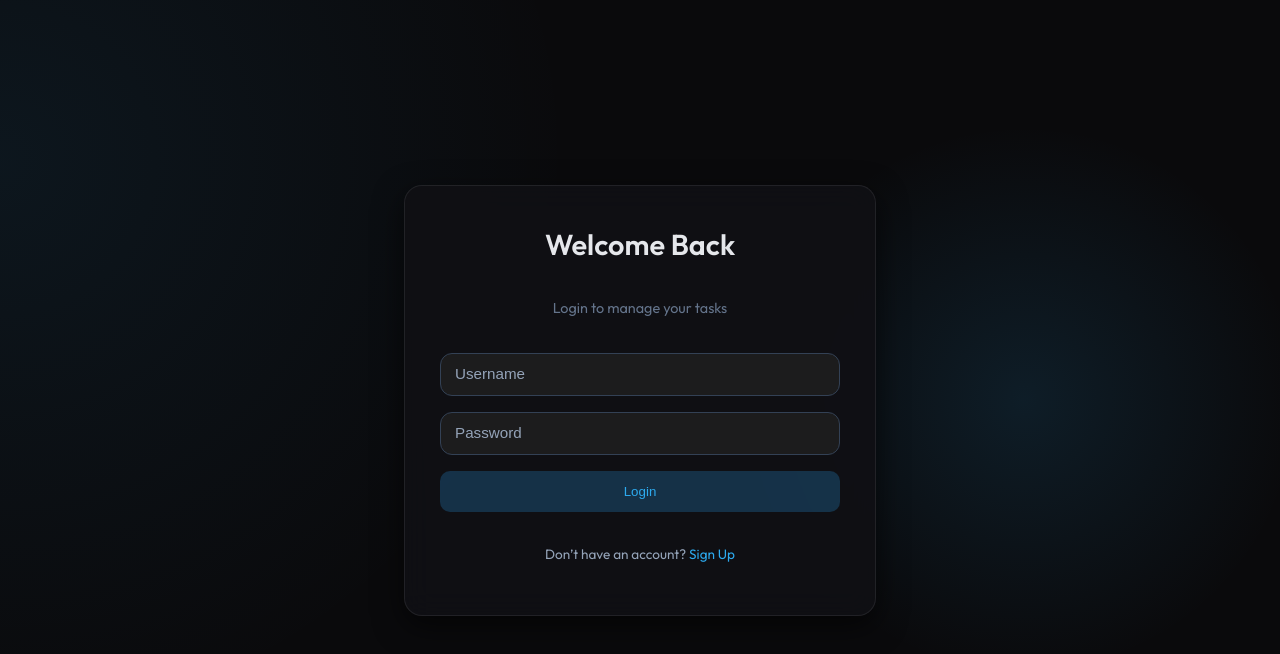
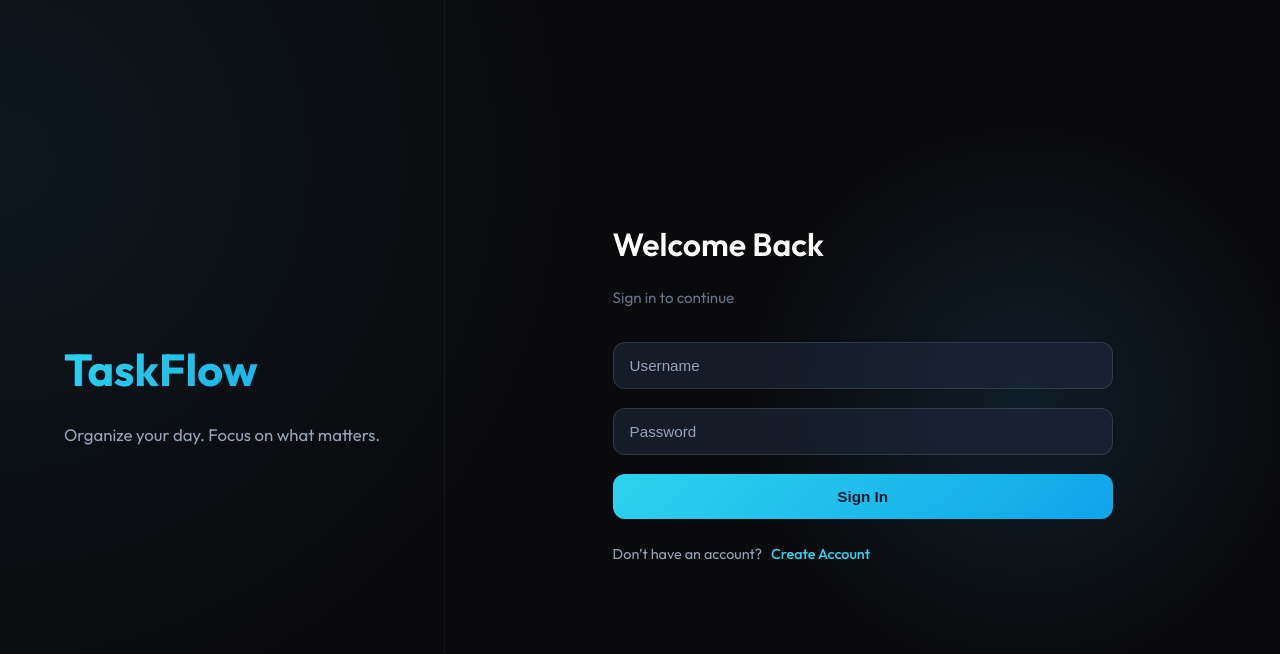
Before and after one commit to pratikshit19/To-Do-end-to-end-, a React (Vite) app in the folder frontend/: page / in a window 1280 px wide. Shown: the top 654 px of the page. Built offline with nearby package versions, Linux system fonts and the light colour scheme.

Commit message:
UI CHanges

```diff
--- a/frontend/index.html
+++ b/frontend/index.html
@@ -9,7 +9,7 @@
 <link href="https://fonts.googleapis.com/css2?family=Outfit:wght@300;400;500;600;700;800&amp;family=JetBrains+Mono:wght@400;500;600&amp;display=swap" rel="stylesheet">
 
     <meta name="viewport" content="width=device-width, initial-scale=1.0" />
-    <title>To Do App</title>
+    <title>TaskFlow</title>
   </head>
   <body>
     <div id="root"></div>
--- a/frontend/src/App.css
+++ b/frontend/src/App.css
@@ -2,24 +2,28 @@
   justify-content: center;
   align-items: center;
 }
-
-
-/* GLOBAL */
-body {
+html, body {
+  height: 100%;
+  margin: 0;
   overflow-x: hidden;
-  margin: 0;
   font-family: "Inter", sans-serif;
   background: linear-gradient(180deg, #05080f 0%, #0d1622 100%);
   color: #fff;
 }
+.divider {
+  height: 1px;
+  background: rgba(255,255,255,0.05);
+  margin: 20px 0;
+}
 
 /* WRAPPER */
 .app-wrapper {
-  width: 100%;
-  max-width: 1200px;
-  margin: 0 auto;
-  padding: 20px;
-  box-sizing: border-box;
+  /* width: 100%;
+  max-width: 1200px; */
+  /* margin: 0 auto; */
+  padding: 25px;
+  overflow-y: auto;
+  /* box-sizing: border-box; */
 }
 
 /* HEADER */
@@ -51,7 +55,8 @@ body {
 
 /* PROGRESS */
 .progress-container {
-  margin-top: 30px;
+  margin-top: 15px;
+  border-top: solid 1px #88888831;
 }
 
 .progress-sub {
--- a/frontend/src/Login.css
+++ b/frontend/src/Login.css
@@ -1,130 +1,198 @@
-/* FULL PAGE BACKGROUND */
-.login-page {
-  min-height: 100vh; /* FIXED */ display: flex; justify-content: center; align-items: center; padding: 0 20px 0 20px;
-  animation: fadeInPage 0.5s ease;
+html, body {
+  height: 100%;
+  margin: 0;
+  overflow-x: hidden;
 }
 
-@keyframes fadeInPage {
-  from {
-    opacity: 0;
-    transform: scale(1.02);
+/* ============================ */
+/* GLOBAL WRAPPER */
+/* ============================ */
+
+.auth-wrapper {
+  min-height: 100vh;
+  display: flex;
+  background: var(--bg);
+  color: white;
+  /* font-family: system-ui, -apple-system, BlinkMacSystemFont, sans-serif; */
+}
+
+/* ============================ */
+/* LEFT HERO SECTION */
+/* ============================ */
+
+.auth-hero {
+  /* flex: 1; */
+  display: flex;
+  flex-direction: column;
+  justify-content: center;
+  padding: 4rem;
+  /* background: linear-gradient(135deg, #0f172a, #111827); */
+  border-right: 1px solid rgba(255,255,255,0.05);
+}
+
+.auth-hero h1 {
+  font-size: 2.8rem;
+  font-weight: 700;
+  background: linear-gradient(135deg, #2dd3ee, #0ea5e9);
+  -webkit-background-clip: text;
+  -webkit-text-fill-color: transparent;
+}
+
+.auth-hero p {
+  /* margin-top: 1rem; */
+  font-size: 1.05rem;
+  color: #94a3b8;
+  max-width: 400px;
+}
+
+/* ============================ */
+/* RIGHT CARD SECTION */
+/* ============================ */
+
+.auth-card {
+  flex: 1;
+  display: flex;
+  flex-direction: column;
+  justify-content: center;
+  /* padding: 4rem; */
+  max-width: 500px;
+  margin: auto;
+}
+
+.auth-title {
+  font-size: 2rem;
+  font-weight: 600;
+}
+
+.auth-subtitle {
+  font-size: 0.95rem;
+  color: #64748b;
+  margin-bottom: 2rem;
+}
+
+/* ============================ */
+/* FORM */
+/* ============================ */
+
+.auth-form {
+  display: flex;
+  flex-direction: column;
+  gap: 1.2rem;
+}
+
+.auth-input {
+  padding: 14px 16px;
+  border-radius: 12px;
+  border: 1px solid rgba(148,163,184,0.2);
+  background: rgba(30,41,59,0.6);
+  color: white;
+  font-size: 0.95rem;
+  outline: none;
+  transition: all 0.25s ease;
+}
+
+.auth-input::placeholder {
+  color: #94a3b8;
+}
+
+.auth-input:focus {
+  border-color: #2dd3ee;
+  box-shadow: 0 0 0 3px rgba(45,211,238,0.15);
+}
+
+/* ============================ */
+/* BUTTON */
+/* ============================ */
+
+.auth-button {
+  padding: 14px;
+  border-radius: 12px;
+  border: none;
+  background: linear-gradient(135deg, #2dd3ee, #0ea5e9);
+  color: #0f172a;
+  font-weight: 600;
+  font-size: 0.95rem;
+  cursor: pointer;
+  transition: all 0.25s ease;
+}
+
+.auth-button:hover {
+  transform: translateY(-2px);
+  box-shadow: 0 10px 25px rgba(45,211,238,0.4);
+}
+
+.auth-button:active {
+  transform: scale(0.96);
+}
+
+/* ============================ */
+/* SWITCH TEXT */
+/* ============================ */
+
+.auth-switch {
+  margin-top: 1.5rem;
+  font-size: 0.9rem;
+  color: #94a3b8;
+}
+
+.auth-switch span {
+  color: #2dd3ee;
+  cursor: pointer;
+  margin-left: 6px;
+  font-weight: 500;
+}
+
+.auth-switch span:hover {
+  text-decoration: underline;
+}
+
+/* ============================ */
+/* RESPONSIVE DESIGN */
+/* ============================ */
+
+@media (max-width: 900px) {
+  .auth-wrapper {
+    flex-direction: column;
   }
-  to {
-    opacity: 1;
-    transform: scale(1);
+
+  .auth-hero {
+    padding: 3rem 2rem;
+    text-align: center;
+    border-right: none;
+    border-bottom: 1px solid rgba(255,255,255,0.05);
+  }
+
+
+  .auth-hero h1 {
+    font-size: 2.2rem;
   }
 }
 
+@media (max-width: 480px) {
+  body {
+    overflow: hidden;
+  }
+  .auth-wrapper {
+    padding: 30px;
+    /* min-height: 100dvh; */
 
-/* GLASS CARD */
-.login-card {
-  background: var(--card);   /* flat dark */
-  border: 1px solid var(--border);
-  box-shadow: 0 10px 30px rgba(0,0,0,0.6);
-  width: 100%;
-  max-width: 400px;
-  padding: 2.2rem;
-  position: relative;
-  overflow: hidden;
-  backdrop-filter: blur(14px);
-  border-radius: 18px;
-  display: flex;
-  flex-direction: column;
-  gap: 1rem;
-  text-align: center;
-  animation: fadeSlide 0.35s ease-out;
-}
+  }
+  .auth-card {
+    padding: 0rem 0rem;
+    margin: 0;
+  }
 
-.login-card::before {
-  content: "";
-  position: absolute;
-  width: 200%;
-  height: 200%;
-  top: -50%;
-  left: -50%;
-  z-index: 0;
-}
+  .auth-title {
+    font-size: 2rem;
+  }
 
-.login-card * {
-  position: relative;
-  z-index: 1;
-}
+  .auth-hero h1 {
+    font-size: 1.8rem;
+  }
 
-/* ENTRY ANIMATION */
-@keyframes fadeSlide {
-  from {
-    opacity: 0;
-    transform: translateY(30px) scale(0.95);
+  .auth-hero {
+    display: none;
   }
-  to {
-    opacity: 1;
-    transform: translateY(0) scale(1);
-  }
-}
-
-/* TITLE */
-.login-title {
-  font-size: 1.8rem;
-  font-weight: 600;
-}
-
-/* SUBTITLE */
-.login-subtitle {
-  font-size: 0.9rem;
-  color: #64748b;
-  margin-bottom: 1rem;
-}
-
-/* INPUT */
-.login-input {
-  padding: 12px 14px;
-  border-radius: 12px;
-  /* border: var(--border); */
-  /* border: 1px solid rgba(148, 163, 184, 0.4); */
-  background: rgba(31, 31, 31, 0.9);
-
-  font-size: 0.95rem;
-
-  transition: all 0.25s ease;
-}
-
-.login-input::placeholder {
-  color: #94a3b8;
-}
-
-/* INPUT FOCUS */
-.login-input:focus {
-  border-color: #63d0f1;
-  transform: scale(1.02);
-}
-
-/* BUTTON */
-.login-button {
-  font-weight: 400;
-  position: relative;
-  overflow: hidden;
-}
-
-/* gradient shine effect */
-.login-button::after {
-  content: "";
-  position: absolute;
-  width: 200%;
-  height: 100%;
-  top: 0;
-  left: -100%;
-
-  transition: 0.5s;
-}
-
-.login-button:hover::after {
-  left: 100%;
-}
 
 
-/* BUTTON ACTIVE */
-.login-button:active {
-  transform: scale(0.96);
 }
-
-/* OPTIONAL: SMALL TEXT (signup/login switch) */
--- a/frontend/src/Schedule.css
+++ b/frontend/src/Schedule.css
@@ -1,9 +1,9 @@
 .schedule-container {
   background: var(--bg);
   color: white;
-  padding: 20px;
+  padding: 25px;
   min-height: 100vh;
-  overflow-y: hidden;
+  /* overflow-y: hidden; */
 }
 
 /* Top header */
--- a/frontend/src/components/Login.jsx
+++ b/frontend/src/components/Login.jsx
@@ -7,46 +7,65 @@ export default function Login({ setIsAuthenticated, setIsLogin }) {
   const [password, setPassword] = useState("");
 
   const handleLogin = async () => {
+    if (!username || !password) {
+      return toast.error("Please enter username and password");
+    }
+
     const toastId = toast.loading("Logging in...");
-//https://to-do-app-616k.onrender.com/signin
+
     try {
-      const response = await fetch("https://to-do-app-616k.onrender.com/signin", {
+      const response = await fetch(
+        "https://to-do-app-616k.onrender.com/signin",
+        {
           method: "POST",
-        headers: {
-          "Content-Type": "application/json",
-        },
+          headers: { "Content-Type": "application/json" },
           body: JSON.stringify({ username, password }),
-      });
+        }
+      );
 
       const data = await response.json();
 
       if (!response.ok) {
         throw new Error(data.message || "Login failed");
       }
+
       localStorage.setItem("username", data.username);
       localStorage.setItem("token", data.token);
 
       setIsAuthenticated(true);
-
       toast.success("Login successful 🎉", { id: toastId });
-
     } catch (err) {
       toast.error(err.message || "Login failed", { id: toastId });
     }
   };
 
+  const handleKeyPress = (e) => {
+    if (e.key === "Enter") {
+      handleLogin();
+    }
+  };
+
   return (
-    <div className="login-page">
-      <div className="login-card">
-        <h1 className="login-title">Welcome Back</h1>
-        <p className="login-subtitle">Login to manage your tasks</p>
+    <div className="auth-wrapper">
+      {/* Left Branding Panel */}
+      <div className="auth-hero">
+        <h1>TaskFlow</h1>
+        <p>Organize your day. Focus on what matters.</p>
+      </div>
 
+      {/* Right Login Panel */}
+      <div className="auth-card">
+        <h2 className="auth-title">Welcome Back</h2>
+        <p className="auth-subtitle">Sign in to continue</p>
+
+        <div className="auth-form">
           <input
             type="text"
             placeholder="Username"
             value={username}
             onChange={(e) => setUsername(e.target.value)}
-          className="login-input"
+            onKeyDown={handleKeyPress}
+            className="auth-input"
           />
 
           <input
@@ -54,21 +73,18 @@ export default function Login({ setIsAuthenticated, setIsLogin }) {
             placeholder="Password"
             value={password}
             onChange={(e) => setPassword(e.target.value)}
-          className="login-input"
+            onKeyDown={handleKeyPress}
+            className="auth-input"
           />
 
-        <button onClick={handleLogin} className="login-button">
-          Login
+          <button onClick={handleLogin} className="auth-button">
+            Sign In
           </button>
+        </div>
 
-        <p style={{ fontSize: "0.85rem", marginTop: "1rem", color:"#94a3b8" }}>
-          Don’t have an account?{" "}
-          <span
-            style={{ color: "#2daaee", cursor: "pointer" }}
-            onClick={() => setIsLogin(false)}
-          >
-            Sign Up
-          </span>
+        <p className="auth-switch">
+          Don’t have an account?
+          <span onClick={() => setIsLogin(false)}> Create Account</span>
         </p>
       </div>
     </div>
--- a/frontend/src/components/Profile.jsx
+++ b/frontend/src/components/Profile.jsx
@@ -5,11 +5,11 @@ export default function Profile({ onLogout }) {
   const username = localStorage.getItem("username");
 
   return (
+
     <div className="profile-container">
-
+<p className="profile-title">Profile page</p>
       {/* Profile Card */}
       <div className="profile-card-modern">
-
         <div className="profile-header">
           <div className="avatar-large">
             {username?.charAt(0).toUpperCase()}
--- a/frontend/src/components/Signup.jsx
+++ b/frontend/src/components/Signup.jsx
@@ -15,13 +15,14 @@ export default function Signup({ setIsLogin }) {
     const toastId = toast.loading("Creating account...");
 
     try {
-      const response = await fetch("https://to-do-app-616k.onrender.com/signup", {
+      const response = await fetch(
+        "https://to-do-app-616k.onrender.com/signup",
+        {
           method: "POST",
-        headers: {
-          "Content-Type": "application/json"
-        },
-        body: JSON.stringify({ username, password })
-      });
+          headers: { "Content-Type": "application/json" },
+          body: JSON.stringify({ username, password }),
+        }
+      );
 
       const data = await response.json();
 
@@ -29,26 +30,40 @@ export default function Signup({ setIsLogin }) {
         throw new Error(data.message || "Signup failed");
       }
 
-      toast.success("Signup successful 🎉 Please login", { id: toastId });
+      toast.success("Account created 🎉 Please login", { id: toastId });
       setIsLogin(true);
-
     } catch (err) {
       toast.error(err.message || "Signup failed", { id: toastId });
     }
   };
 
+  const handleKeyPress = (e) => {
+    if (e.key === "Enter") {
+      handleSignup();
+    }
+  };
+
   return (
-    <div className="login-page">
-      <div className="login-card">
-        <h1 className="login-title">Create Account</h1>
-        <p className="login-subtitle">Sign up to manage your tasks</p>
+    <div className="auth-wrapper">
+      {/* Left Branding Panel */}
+      <div className="auth-hero">
+        <h1>TaskFlow</h1>
+        <p>Start organizing your productivity today.</p>
+      </div>
 
+      {/* Right Signup Panel */}
+      <div className="auth-card">
+        <h2 className="auth-title">Create Account</h2>
+        <p className="auth-subtitle">Sign up to get started</p>
+
+        <div className="auth-form">
           <input
             type="text"
             placeholder="Username"
             value={username}
             onChange={(e) => setUsername(e.target.value)}
-          className="login-input"
+            onKeyDown={handleKeyPress}
+            className="auth-input"
           />
 
           <input
@@ -56,21 +71,18 @@ export default function Signup({ setIsLogin }) {
             placeholder="Password"
             value={password}
             onChange={(e) => setPassword(e.target.value)}
-          className="login-input"
+            onKeyDown={handleKeyPress}
+            className="auth-input"
           />
 
-        <button onClick={handleSignup} className="login-button">
-          Sign Up
+          <button onClick={handleSignup} className="auth-button">
+            Create Account
           </button>
+        </div>
 
-        <p style={{ fontSize: "0.85rem", marginTop: "1rem", color:"#94a3b8" }}>
-          Already have an account?{" "}
-          <span
-            style={{ color: "#2daaee", cursor: "pointer" }}
-            onClick={() => setIsLogin(true)}
-          >
-            Login
-          </span>
+        <p className="auth-switch">
+          Already have an account?
+          <span onClick={() => setIsLogin(true)}> Sign In</span>
         </p>
       </div>
     </div>
```
Also changed, not shown: frontend/src/Profile.css (+10 -2 lines). Lines whose indentation alone changed are shown as unchanged.
